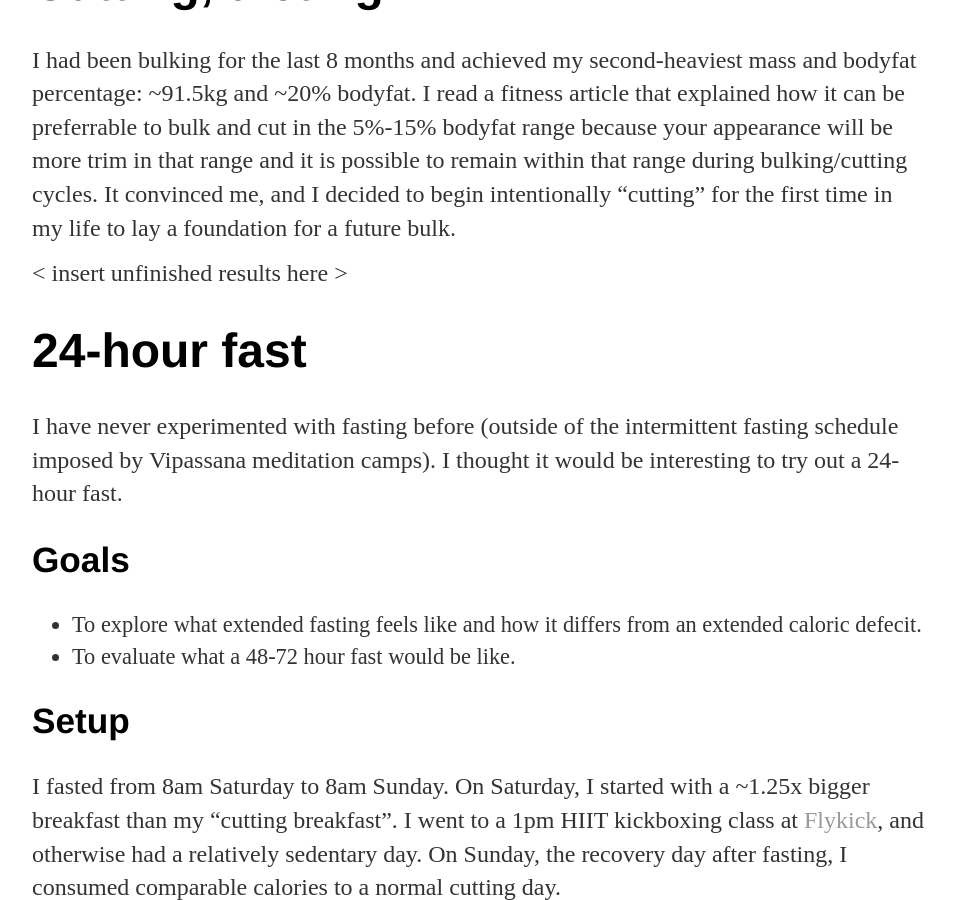
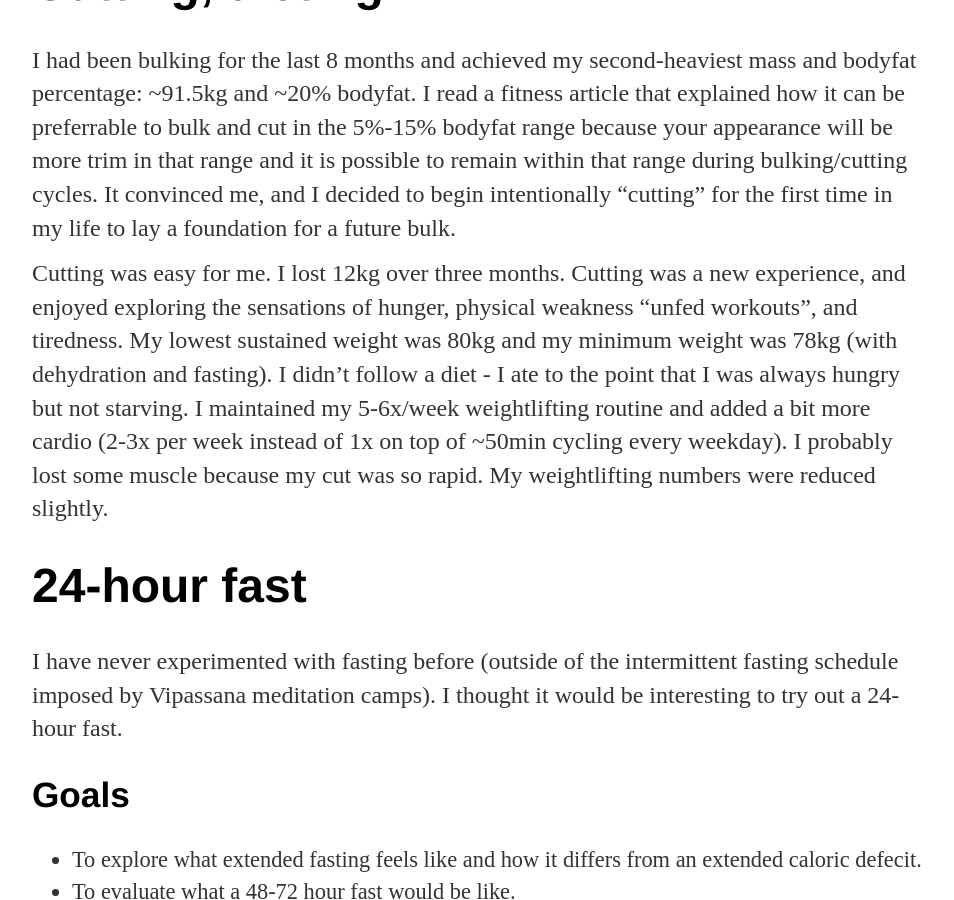
Before and after one commit to curiousest/curiousest.github.io, a Jekyll site: the page built from _posts/2019-07-07-cutting-dieting-fasting.md, in a window 1280 px wide and 900 px high, scrolled down 311 px. Shown: the whole window, without its empty margins (160-1114 px from the left). Built offline with Jekyll 4.4.1, drawn with Linux system fonts in a browser that asks for light colours.

Commit message:
Finish off the cutting article.

```diff
--- a/_posts/2019-07-07-cutting-dieting-fasting.md
+++ b/_posts/2019-07-07-cutting-dieting-fasting.md
@@ -7,14 +7,14 @@ tags:
 - blog
 - fitness
 - personal development
-modified_time: '2019-07-07T00:00:00.001-05:00'
+modified_time: '2020-02-01T00:00:00.001-05:00'
 ---
 
 # Cutting, dieting
 
 I had been bulking for the last 8 months and achieved my second-heaviest mass and bodyfat percentage: ~91.5kg and ~20% bodyfat. I read a fitness article that explained how it can be preferrable to bulk and cut in the 5%-15% bodyfat range because your appearance will be more trim in that range and it is possible to remain within that range during bulking/cutting cycles. It convinced me, and I decided to begin intentionally "cutting" for the first time in my life to lay a foundation for a future bulk.
 
-< insert unfinished results here >
+Cutting was easy for me. I lost 12kg over three months. Cutting was a new experience, and enjoyed exploring the sensations of hunger, physical weakness "unfed workouts", and tiredness. My lowest sustained weight was 80kg and my minimum weight was 78kg (with dehydration and fasting). I didn't follow a diet - I ate to the point that I was always hungry but not starving. I maintained my 5-6x/week weightlifting routine and added a bit more cardio (2-3x per week instead of 1x on top of ~50min cycling every weekday). I probably lost some muscle because my cut was so rapid. My weightlifting numbers were reduced slightly.
 
 # 24-hour fast
 
```
